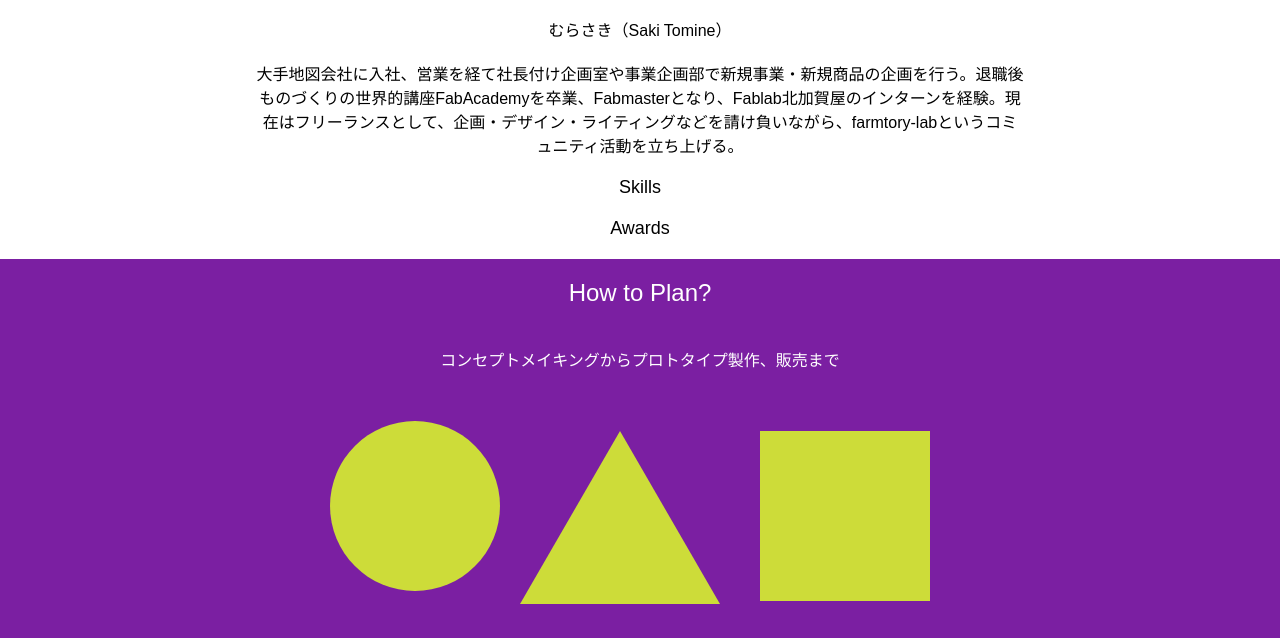
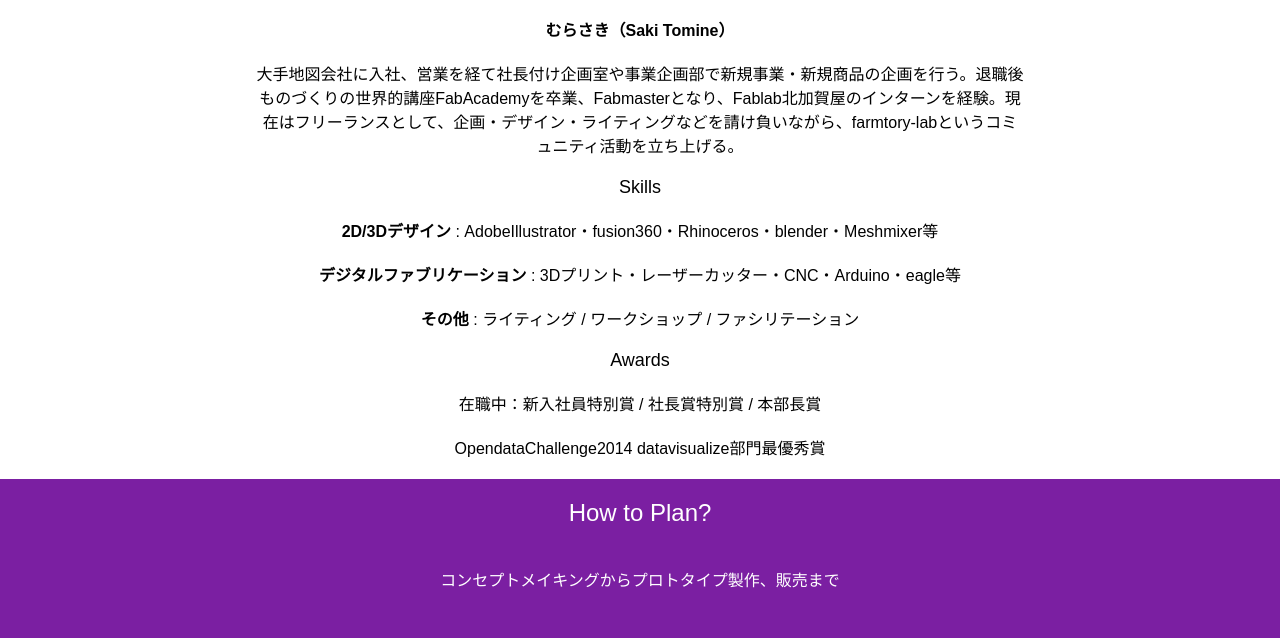
Before and after one commit to interestor/myportfolio, a plain HTML site: page index.html in a window 1280 px wide. Shown: the part 550-1188 px from the top of the page. Drawn offline with Linux system fonts and the light colour scheme; a web font is replaced by a local one.

Commit message:
Add contents

```diff
--- a/index.html
+++ b/index.html
@@ -44,7 +44,7 @@
       <div class="about">
         <h1>About</h1>
         <img src="image/murasaki.jpg" width="400" alt="mursaki">
-        <p>むらさき（Saki Tomine）</p>
+        <p><span class="emphasis">むらさき（Saki Tomine）</span></p>
         <p>
           大手地図会社に入社、営業を経て社長付け企画室や事業企画部で新規事業・新規商品の企画を行う。退職後ものづくりの世界的講座FabAcademyを卒業、Fabmasterとなり、Fablab北加賀屋のインターンを経験。現在はフリーランスとして、企画・デザイン・ライティングなどを請け負いながら、farmtory-labというコミュニティ活動を立ち上げる。
         </p>
@@ -52,16 +52,22 @@
           <dt>
             Skills
           </dt>
-          <dd class="hidden">
-            イラストレーション(AdobeIllustrator)/デジタルファブリケーション(3Dプリント・レーザーカッター・CNC・Arduino・eagle等)/CAD(fusion360・Rhinoceros・blender・Meshmixer等)/ライティング/ファシリテーション
+          <dd>
+            <span class="emphasis">2D/3Dデザイン</span> : AdobeIllustrator・fusion360・Rhinoceros・blender・Meshmixer等
+          </dd>
+          <dd>
+            <span class="emphasis">デジタルファブリケーション</span> : 3Dプリント・レーザーカッター・CNC・Arduino・eagle等
+          </dd>
+          <dd>
+            <span class="emphasis">その他</span> : ライティング / ワークショップ / ファシリテーション
           </dd>
           <dt>
             Awards
           </dt>
-          <dd class="hidden">
-            ゼンリン在職中 新入社員特別賞/社長賞特別賞/本部長賞
+          <dd >
+            在職中：新入社員特別賞 / 社長賞特別賞 / 本部長賞
           </dd>
-          <dd class="hidden">
+          <dd >
             OpendataChallenge2014 datavisualize部門最優秀賞
           </dd>
         </dl>
@@ -176,7 +182,7 @@
               </li>
             </ul>
             <p>
-              地図とデータで遊ぶ3人チーム。交通費変形地図はネットで話題になり3万pv/日を記録。いきものみっけはODCのビジュアライズ部門最優秀賞を受賞。
+              地図とデータで遊ぶ3人チーム。交通費変形地図はネットで話題になりテレビ等でも取り上げられる。いきものみっけはODCのビジュアライズ部門最優秀賞を受賞。
             </p>
           </div>
         </div>
@@ -211,6 +217,7 @@
       <form>
         <input type="button" value="問い合わせフォーム" onclick="window.open('https://docs.google.com/forms/d/e/1FAIpQLSfb9ka9zIwOKc7x-sT5wA5W9tUtijUHuwJNJ5_xhOFYGq9FiA/viewform?usp=sf_link')">
       </form>
+      <h2>find me on sosial media</h2>
       <div class="flexcontainer">
         <a href="https://www.facebook.com/saki.murata.75">
           <i class="fab fa-facebook-square fa-2x"></i>
@@ -218,13 +225,22 @@
         <a href="http://interestor2012.hatenablog.com/">
           <i class="fas fa-pen-nib fa-2x"></i>
         </a>
+      </div>
+    </section>
+  </div>
+  <!-- サービスを入れる -->
+  <script>
+  'use strict';
+  const open = document.getElementById('open');
+  const skills =document.getElementById('skills')
 
-      </div>
+  open.addEventListener('click',function(){
+    skills.className = 'open';
+  });
 
 
-  </div>
-  <!-- サービスを入れる -->
-  <!-- ソーシャルメディアをいれる -->
+
+  </script>
 
 
 </body>
--- a/myportfolio.css
+++ b/myportfolio.css
@@ -44,6 +44,11 @@ input{
 
 input:hover{
   background-color:#FFFFFF;
+  cursor: pointer;
+}
+
+.emphasis{
+  font-weight:bold;
 }
 
 
@@ -107,7 +112,11 @@ dt{
 }
 dd{
   margin:20px;
-  text-align:left;
+  text-align:center;
+  word-wrap: break-word;
+  width: 60%;
+  max-width: 800px;
+  margin: 20px auto;
 }
 
 
@@ -121,6 +130,7 @@ dd{
   /* max-width:1200px; */
   margin: 0 auto;
   display: flex;
+  flex-wrap: wrap;
   justify-content: center;
   padding-top:30px;
   padding-bottom: 30px;
@@ -129,6 +139,7 @@ dd{
 .work{
   max-width:400px;
   padding:10px 20px;
+  flex: 1 0 300px;/*flex: <flex-grow> <flex-shrink> <flex-basis>*/
 }
 
 .work img{
@@ -162,11 +173,23 @@ i:hover{
   color:#FFFFFF;
 }
 
+.open{
+
+}
+
+.close{
+  /* display:none; */
+}
 
 .contact{
   background-color:#7B1FA2;
   color:#FFFFFF;
   padding: 20px;
 }
+.contact h2{
+  font-family: chippewa-falls, sans-serif;
+  font-weight: 500;
+  font-style: normal;
+}
 
 /* paddinはもうちょっとまとめられるはず */
```
